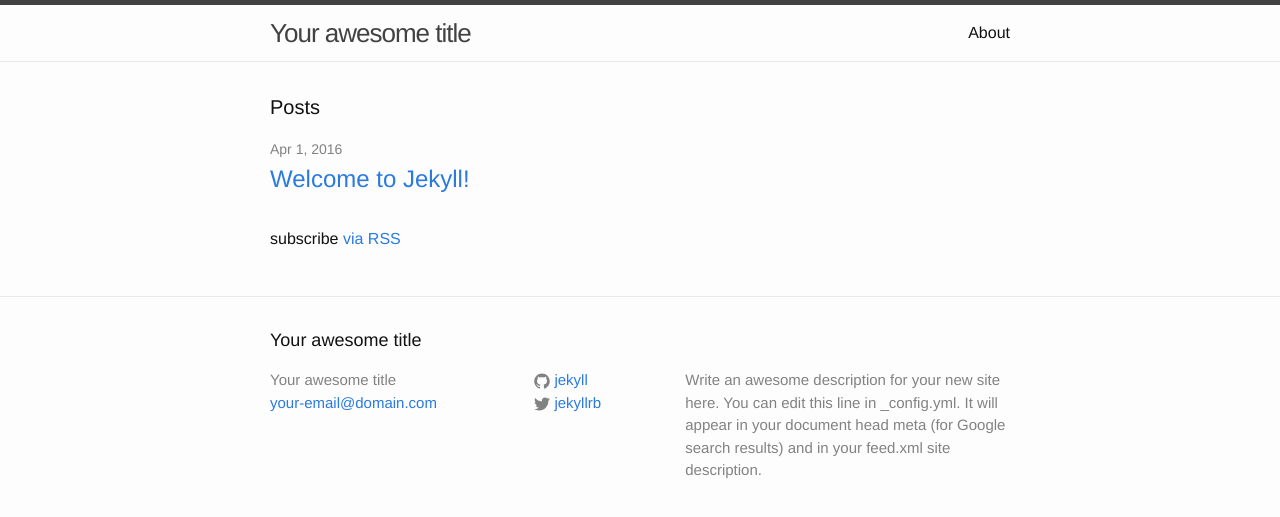
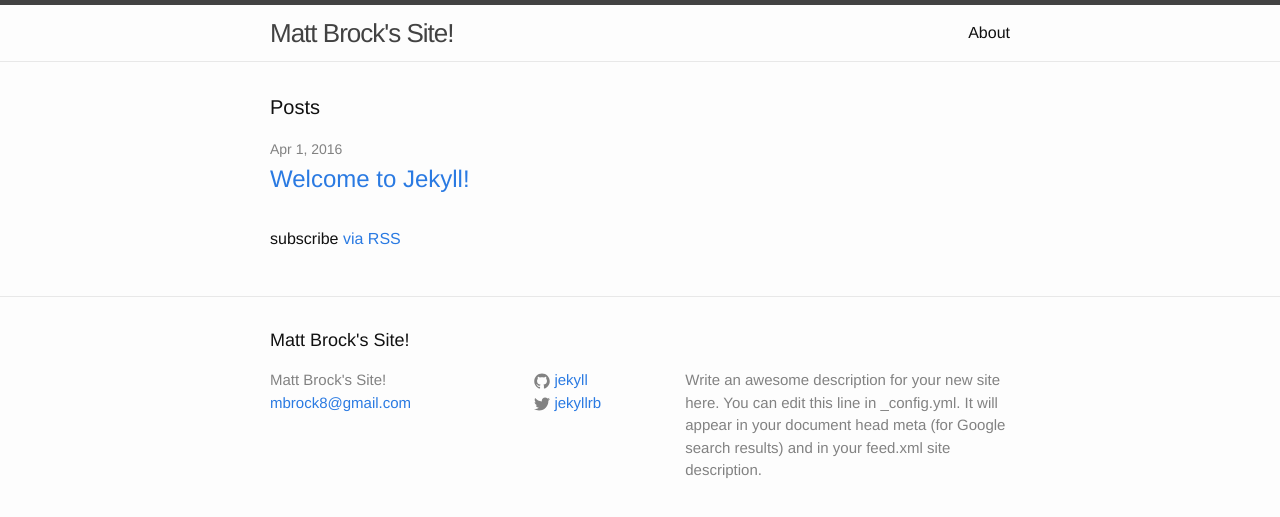
Before and after one commit to mattpbrock/mattpbrock.github.io, a Jekyll site: the page built from index.html, in a window 1280 px wide. Shown: the top 517 px of the page. Built offline with Jekyll 4.4.1, drawn with Linux system fonts in a browser that asks for light colours.

Commit message:
change title and email

```diff
--- a/_config.yml
+++ b/_config.yml
@@ -6,8 +6,8 @@
 # 'jekyll serve'. If you change this file, please restart the server process.
 
 # Site settings
-title: Your awesome title
-email: your-email@domain.com
+title: "Matt Brock's Site!"
+email: mbrock8@gmail.com
 description: > # this means to ignore newlines until "baseurl:"
   Write an awesome description for your new site here. You can edit this
   line in _config.yml. It will appear in your document head meta (for
```
